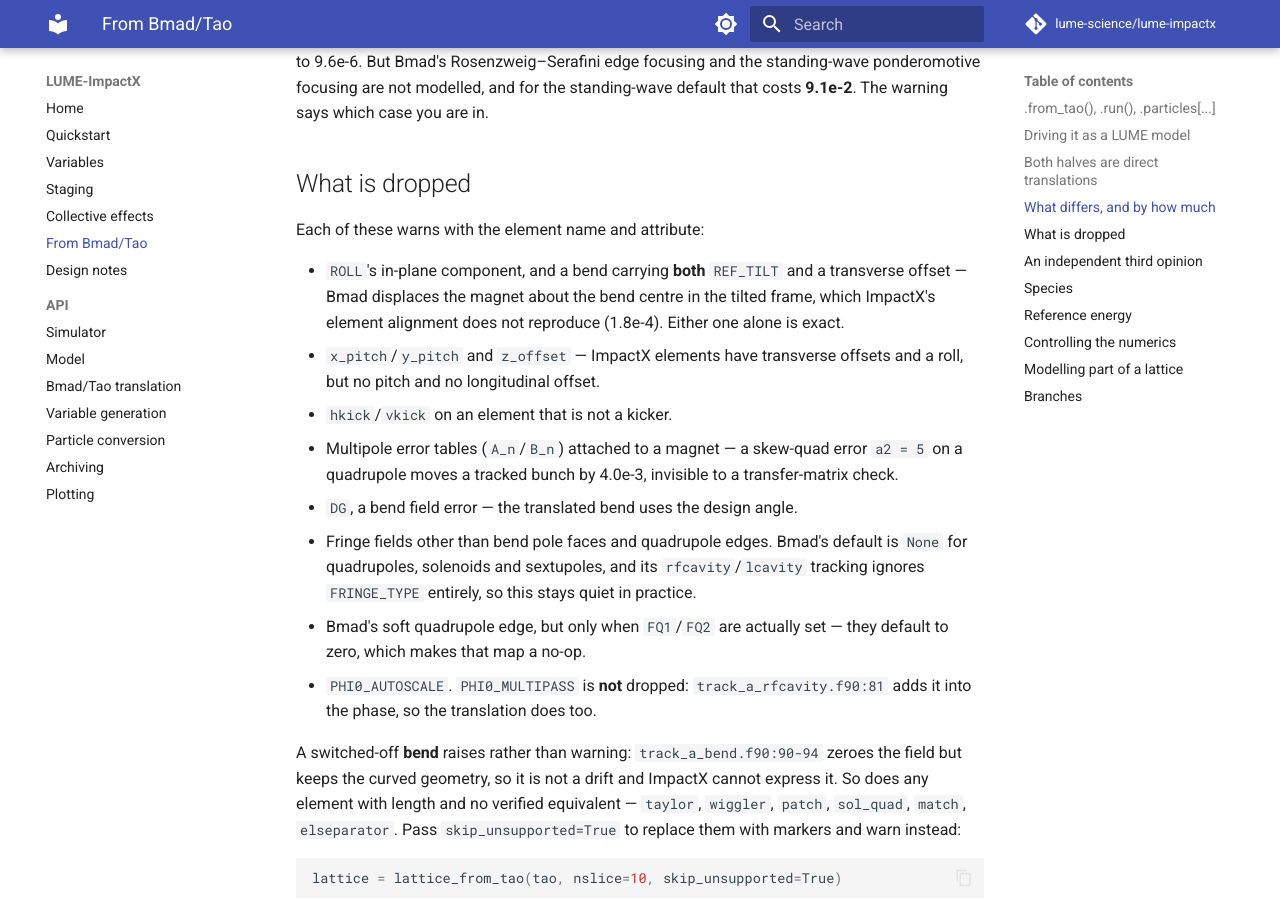
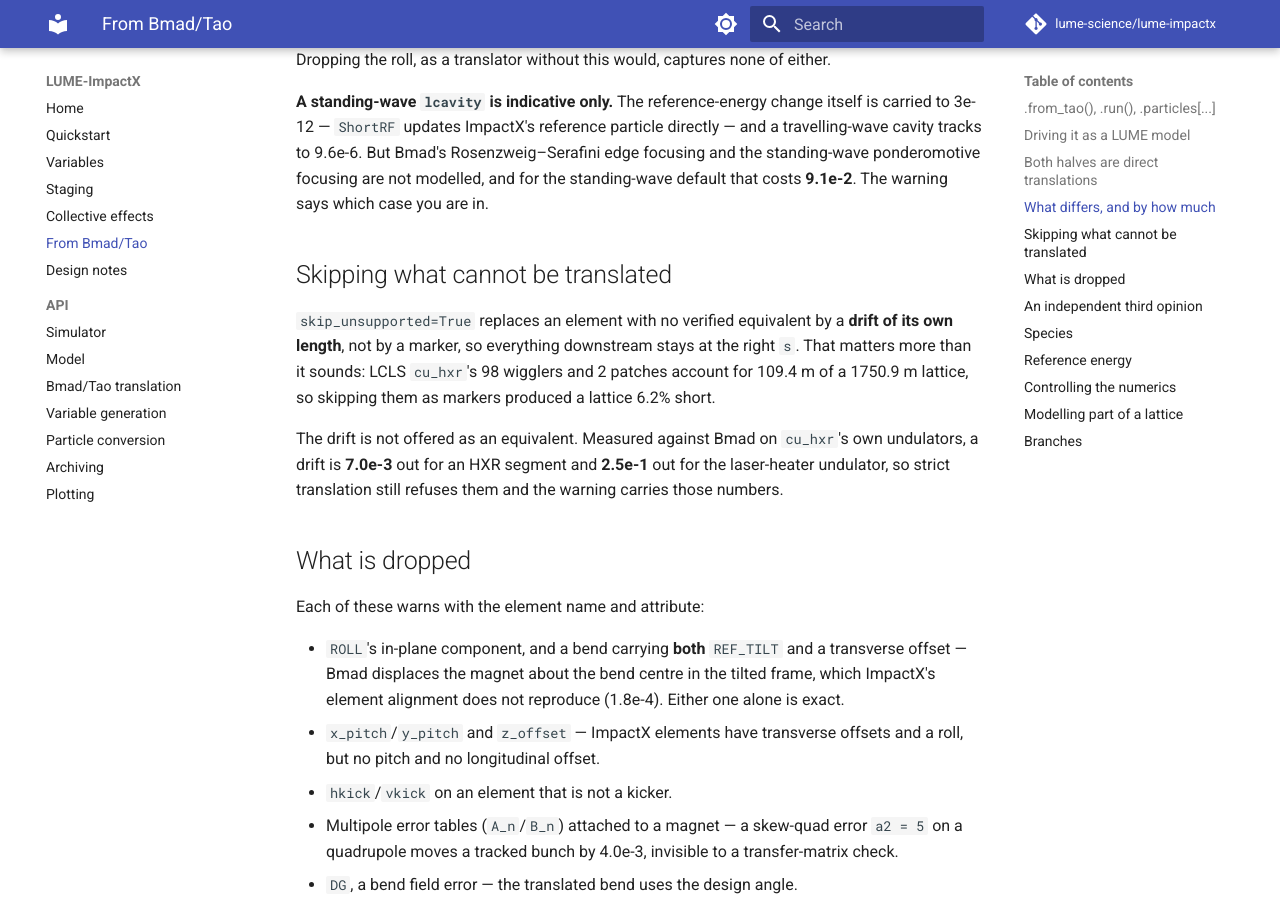
Before and after one commit to ax3l/lume-impactx, an MkDocs documentation site: the page built from docs/bmad.md, in a window 1280 px wide and 900 px high, scrolled down 5547 px. Built offline with MkDocs 1.6.1 and Material for MkDocs 9.7.7, drawn with Linux system fonts in a browser that asks for light colours; comment, search, counter and statistics services are not loaded; some of the changed text lies outside the part shown.

Commit message:
docs: record the patch mapping and what skipping costs
Co-Authored-By: Claude Opus 5 (1M context) <noreply@anthropic.com>
Claude-Session: https://claude.ai/code/session_01P289Q7soUQwPu3vuUeffJz

```diff
--- a/docs/bmad.md
+++ b/docs/bmad.md
@@ -153,6 +153,8 @@ coordinate difference measured, and `lume_impactx/tests/test_bmad.py` asserts it
 | `tilt` | `rotation = +degrees(TILT)` | 2.2e-14 |
 | bend `ref_tilt` | `rotation` on body *and* edges | 1.2e-11 |
 | bend `roll` | half bends around a centre `Kicker` | 99.93%, see below |
+| `patch`, tilt only | `PlaneXYRot(-degrees(TILT))` | 5.6e-16 |
+| zeroed thin `multipole` | `Marker` | exact |
 | `is_on = F` (straight elements) | `ExactDrift` of the same length | 6.0e-15 |
 | aperture limits | `Aperture`, shape from `aperture_type` | exact |
 
@@ -223,6 +225,18 @@ carried to 3e-12 — `ShortRF` updates ImpactX's reference particle directly —
 travelling-wave cavity tracks to 9.6e-6. But Bmad's Rosenzweig–Serafini edge focusing and
 the standing-wave ponderomotive focusing are not modelled, and for the standing-wave
 default that costs **9.1e-2**. The warning says which case you are in.
+
+## Skipping what cannot be translated
+
+`skip_unsupported=True` replaces an element with no verified equivalent by a **drift of
+its own length**, not by a marker, so everything downstream stays at the right `s`. That
+matters more than it sounds: LCLS `cu_hxr`'s 98 wigglers and 2 patches account for
+109.4 m of a 1750.9 m lattice, so skipping them as markers produced a lattice 6.2% short.
+
+The drift is not offered as an equivalent. Measured against Bmad on `cu_hxr`'s own
+undulators, a drift is **7.0e-3** out for an HXR segment and **2.5e-1** out for the
+laser-heater undulator, so strict translation still refuses them and the warning carries
+those numbers.
 
 ## What is dropped
 
```
